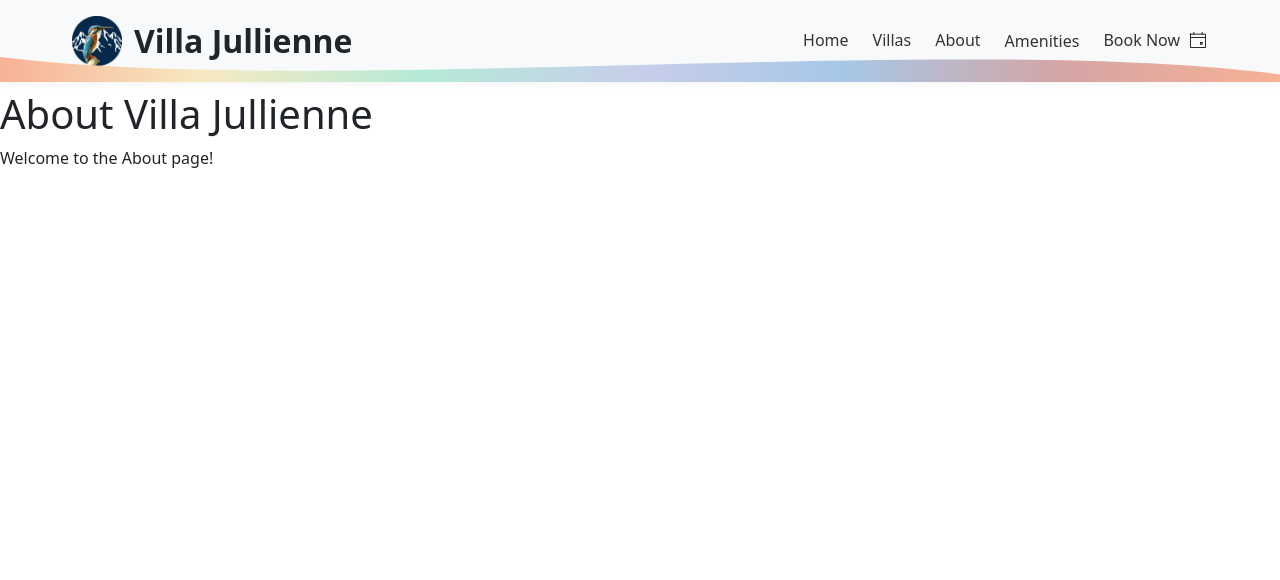
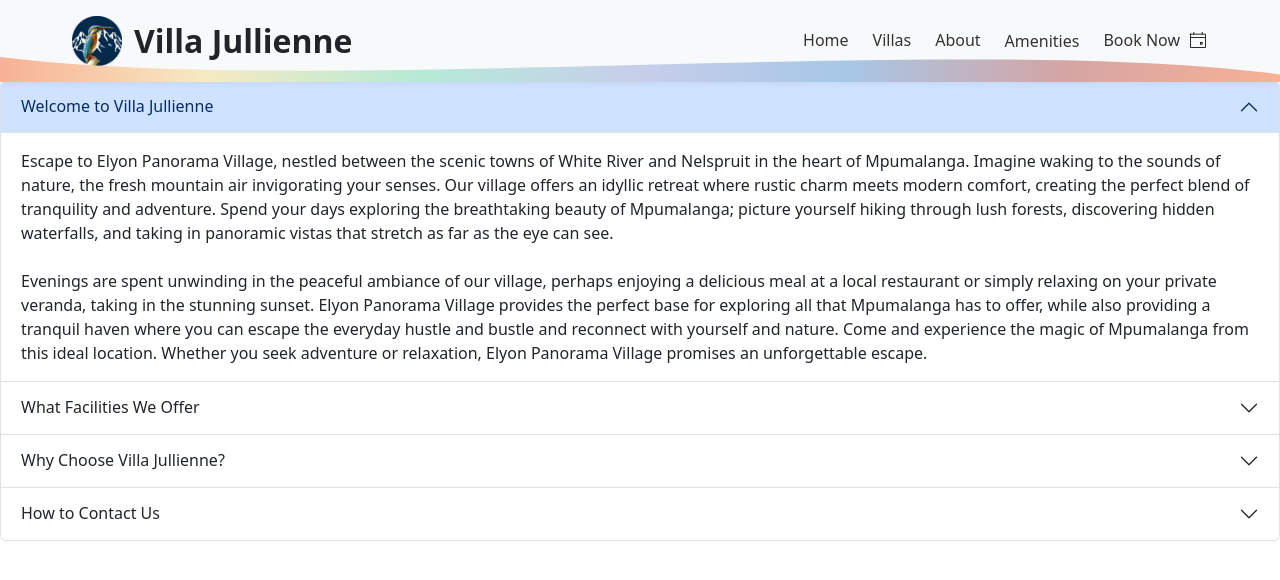
Before and after one commit to CilliersSwanepoel/VillaJullienne, a React (Vite) app in the folder villajullienne/: page /about in a window 1280 px wide. Shown: the top 580 px of the page. Built offline with nearby package versions, Linux system fonts and the light colour scheme.

Commit message:
Update About.jsx

```diff
--- a/villajullienne/src/components/page/About.jsx
+++ b/villajullienne/src/components/page/About.jsx
@@ -1,10 +1,89 @@
 import React from 'react';
+import Accordion from 'react-bootstrap/Accordion';
 
-const About = () => (
-    <div style={{ marginTop: '90px' }}>
-        <h1>About Villa Jullienne</h1>
-        <p>Welcome to the About page!</p>
-    </div>
-);
+function About() {
+    return (
+        <div style={{ marginTop: 80 }}>
+            <Accordion defaultActiveKey="0">
+                <Accordion.Item eventKey="0">
+                    <Accordion.Header>Welcome to Villa Jullienne</Accordion.Header>
+                    <Accordion.Body>
+                        Escape to Elyon Panorama Village, nestled between the scenic towns of
+                        White River and Nelspruit in the heart of Mpumalanga. Imagine waking to the
+                        sounds of nature, the fresh mountain air invigorating your senses. Our village
+                        offers an idyllic retreat where rustic charm meets modern comfort, creating the
+                        perfect blend of tranquility and adventure. Spend your days exploring the
+                        breathtaking beauty of Mpumalanga; picture yourself hiking through lush forests,
+                        discovering hidden waterfalls, and taking in panoramic vistas that stretch as far
+                        as the eye can see. <br/><br/> Evenings are spent unwinding in the peaceful ambiance of
+                        our village, perhaps enjoying a delicious meal at a local restaurant or simply
+                        relaxing on your private veranda, taking in the stunning sunset. Elyon Panorama
+                        Village provides the perfect base for exploring all that Mpumalanga has to offer,
+                        while also providing a tranquil haven where you can escape the everyday hustle
+                        and bustle and reconnect with yourself and nature. Come and experience the magic
+                        of Mpumalanga from this ideal location. Whether you seek adventure or relaxation,
+                        Elyon Panorama Village promises an unforgettable escape.
+                    </Accordion.Body>
+                </Accordion.Item>
+                <Accordion.Item eventKey="1">
+                    <Accordion.Header>What Facilities We Offer</Accordion.Header>
+                    <Accordion.Body>
+                        <h6>Your Mpumalanga Retreat</h6>
+                        <br/>
+                        Nestled between White River and Nelspruit, Elyon Panorama Village offers a unique escape in the heart of Mpumalanga.
+                        <br/>
+                        <br/>
+                        Imagine waking to breathtaking panoramic views, surrounded by the tranquil beauty of nature and the sounds of abundant birdlife.
+                        Our village provides the perfect blend of rustic charm and modern comfort, creating an idyllic setting for relaxation and adventure.
+                        <br/>
+                        <br/>
+                        <h6>Experience the Difference:</h6>
+                        <ul>
+                            <li><b>Art & Culture:</b> Immerse yourself in the local art scene at our gallery, showcasing the works of talented Mpumalanga artists.</li>
+                            <li><b>Culinary Delights:</b> Savor delicious meals throughout the day at our restaurant, featuring fresh, locally-sourced ingredients.</li>
+                            <li><b>Rejuvenation & Wellness:</b> Pamper yourself at our tranquil salon and spa, offering a range of treatments designed to restore and revitalize.</li>
+                            <li><b>Celebrations:</b> Our picturesque chapel provides a stunning backdrop for weddings and other special events.</li>
+                            <li><b>Modern Comforts:</b> Enjoy complimentary WiFi, satellite TV, and attentive housekeeping services for a truly relaxing stay.</li>
+                        </ul>
+
+                        <h6>Ideal for:</h6>
+                        <ul>
+                            <li><b>Corporate Retreats:</b> Our inspiring setting is perfect for team-building activities and year-end functions.</li>
+                            <li><b>Nature Enthusiasts:</b> Explore the natural beauty of Mpumalanga with easy access to hiking trails and stunning vistas.</li>
+                            <li><b>Travelers: Conveniently</b> located for exploring the region, including the iconic Kruger National Park.</li>
+                        </ul>
+                        <br/>
+                        Elyon Panorama Village offers a memorable escape, whether you seek adventure, relaxation, or a unique blend of both. Come experience the magic of Mpumalanga.
+
+                    </Accordion.Body>
+                </Accordion.Item>
+                <Accordion.Item eventKey="2">
+                    <Accordion.Header>Why Choose Villa Jullienne?</Accordion.Header>
+                    <Accordion.Body>
+                        Lorem ipsum dolor sit amet, consectetur adipiscing elit, sed do
+                        eiusmod tempor incididunt ut labore et dolore magna aliqua. Ut enim ad
+                        minim veniam, quis nostrud exercitation ullamco laboris nisi ut
+                        aliquip ex ea commodo consequat. Duis aute irure dolor in
+                        reprehenderit in voluptate velit esse cillum dolore eu fugiat nulla
+                        pariatur. Excepteur sint occaecat cupidatat non proident, sunt in
+                        culpa qui officia deserunt mollit anim id est laborum.
+                    </Accordion.Body>
+                </Accordion.Item>
+                <Accordion.Item eventKey="3">
+                    <Accordion.Header>How to Contact Us</Accordion.Header>
+                    <Accordion.Body>
+                        Lorem ipsum dolor sit amet, consectetur adipiscing elit, sed do
+                        eiusmod tempor incididunt ut labore et dolore magna aliqua. Ut enim ad
+                        minim veniam, quis nostrud exercitation ullamco laboris nisi ut
+                        aliquip ex ea commodo consequat. Duis aute irure dolor in
+                        reprehenderit in voluptate velit esse cillum dolore eu fugiat nulla
+                        pariatur. Excepteur sint occaecat cupidatat non proident, sunt in
+                        culpa qui officia deserunt mollit anim id est laborum.
+                    </Accordion.Body>
+                </Accordion.Item>
+            </Accordion>
+        </div>
+    );
+}
 
 export default About;
```
